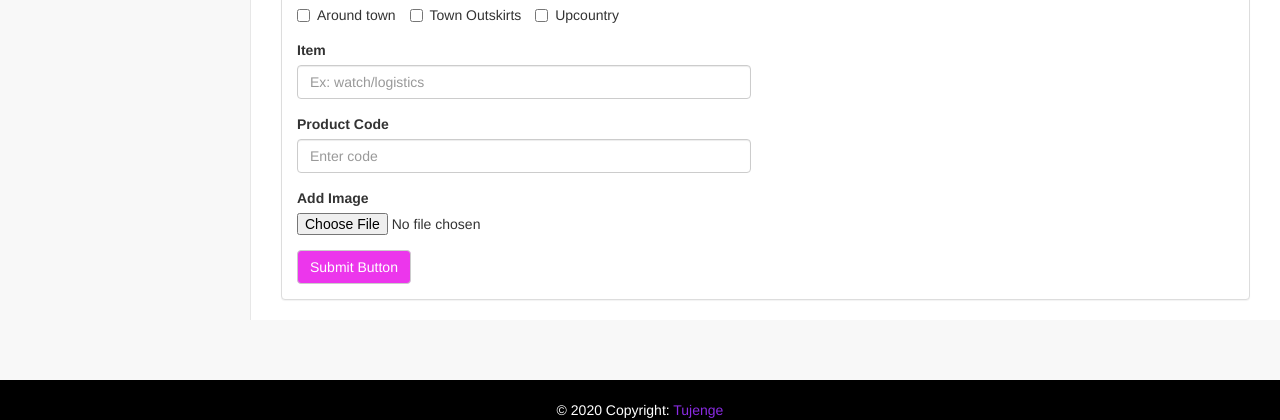
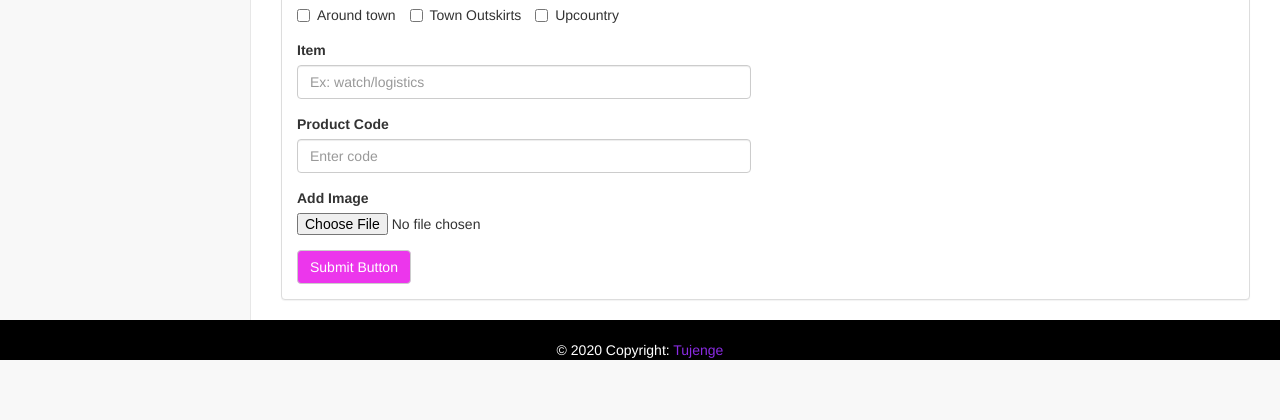
Before and after one commit to avosa/ebuild, a Flask app: page /admin_add_product in a window 1280 px wide. Shown: the part 814-1234 px from the top of the page. After the commit the page ends 1174 px from the top, so only its background shows below. Run offline with Flask 2, Linux system fonts and the light colour scheme; a user stored in the database is signed in; some libraries are stand-ins or nearby versions.

Commit message:
Bugs fixes

```diff
--- a/templates/pages/layout.html
+++ b/templates/pages/layout.html
@@ -65,7 +65,7 @@
 <!-- Custom Theme JavaScript -->
 <script src="static/dist/js/sb-admin-2.js"></script>
 
-<footer class="page-footer font-small blue" style="background-color: black; margin-top:60px; padding-top: 20px;">
+<footer class="page-footer font-small blue" style="background-color: black; padding-top: 20px;">
 
     <!-- Copyright -->
     <div style="color: white;" class="footer-copyright text-center py-3">© 2020 Copyright:
```
